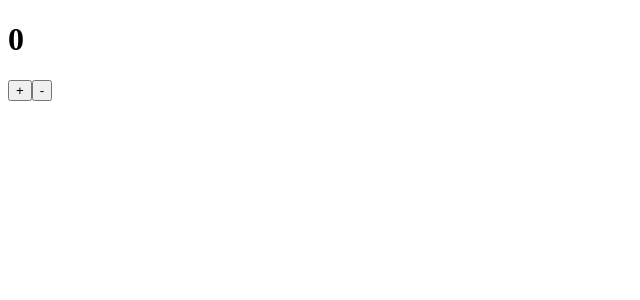
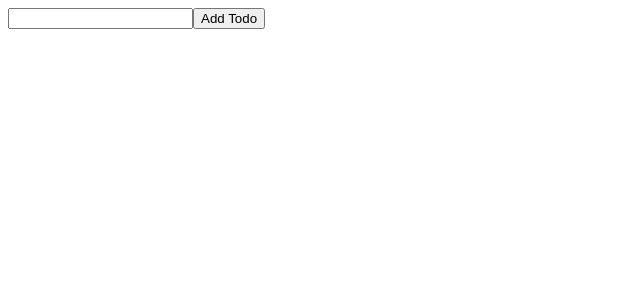
Before and after one commit to AJRedDevil/getting-started-with-redux, a React (Create React App) app: page / in a window 1280 px wide. Shown: the top 300 px of the page, without its empty margins (0-640 px from the left). Built offline with nearby package versions, Linux system fonts and the light colour scheme.

Commit message:
Implemented the view layer for todoapp reducer ADD_TODO

```diff
--- a/src/app.jsx
+++ b/src/app.jsx
@@ -1,12 +1,15 @@
 import React, { Component }  from 'react';
 
-import Counter from './counter';
+import TodoApp from './todo-app';
 
 class App extends Component {
     render() {
         return (
             <div>
-                <Counter />
+                <TodoApp
+                    store={this.props.store}
+                    todos={this.props.store.getState().todos}
+                />
             </div>
         );
     };
--- a/src/counter.jsx
+++ b/src/counter.jsx
@@ -1,6 +1,6 @@
 import React, { Component } from 'react';
 import CounterPresentation from './counter-presentation';
-import { counter } from './redux/reducer';
+import { counter } from './redux/counter-reducer';
 
 var redux = require('redux');
 const { createStore } = redux;
--- a/src/index.js
+++ b/src/index.js
@@ -2,8 +2,21 @@ import React from 'react';
 import ReactDOM from 'react-dom';
 
 import App from './app';
+import { todoApp } from './redux/reducer';
 
-ReactDOM.render(
-    <App />,
-    document.getElementById('root')
+const redux = require('redux');
+const { createStore } = redux;
+const store = createStore(
+    todoApp,
+    window.__REDUX_DEVTOOLS_EXTENSION__ && window.__REDUX_DEVTOOLS_EXTENSION__()
 );
+
+const render = () => {
+    ReactDOM.render(
+        <App store={store} />,
+        document.getElementById('root')
+    )
+};
+
+store.subscribe(render);
+render();
--- a/src/redux/reducer.js
+++ b/src/redux/reducer.js
@@ -1,14 +1,14 @@
-const counter = (state = 0, action) => {
-    switch (action.type) {
-        case 'INCREMENT':
-            return state + 1;
-        case 'DECREMENT':
-            return state - 1;
-        default:
-            return state;
-    }
-};
+import { todos, visibilityFilter } from './todo-reducer';
+
+const redux = require('redux');
+
+const { combineReducers } = redux;
+
+const todoApp = combineReducers({
+    todos,
+    visibilityFilter
+});
 
 export {
-    counter
+    todoApp
 }
--- /dev/null
+++ b/src/redux/todo-reducer.js
@@ -0,0 +1,52 @@
+const todo = (state, action) => {
+    switch (action.type) {
+        case 'ADD_TODO':
+            return {
+                id: action.id,
+                text: action.text,
+                completed: false
+            };
+        case 'TOGGLE_TODO':
+            if (state.id !== action.id) {
+                return state;
+            }
+
+            return Object.assign({}, state, {
+                completed: !state.completed
+            });
+        default:
+            return state;
+
+    }
+}
+
+const todos = (state = [], action) => {
+    switch (action.type) {
+        case 'ADD_TODO':
+            return [
+                ...state,
+                todo(undefined, action)
+            ];
+        case 'TOGGLE_TODO':
+            return state.map(t => todo(t, action));
+        default:
+            return state;
+    }
+};
+
+const visibilityFilter = (
+    state = 'SHOW_ALL',
+    action
+) => {
+    switch (action.type) {
+        case 'SET_VISIBILITY_FILTER':
+            return action.filter;
+        default:
+            return state;
+    }
+};
+
+export {
+    todos,
+    visibilityFilter
+}
--- /dev/null
+++ b/src/todo-app.jsx
@@ -0,0 +1,34 @@
+import React, { Component } from 'react';
+
+let nextTodoId = 0;
+class TodoApp extends Component {
+    render() {
+        const store = this.props.store;
+        return (
+            <div>
+                <input type="text" ref={node => {
+                    this.input = node;
+                }} />
+                <button onClick={() => {
+                    store.dispatch({
+                        type: 'ADD_TODO',
+                        text: this.input.value,
+                        id: nextTodoId++
+                    });
+                    this.input.value = '';
+                }}>
+                    Add Todo
+                </button>
+                <ul>
+                    {this.props.todos.map(todo =>
+                        <li key={todo.id}>
+                            {todo.text}
+                        </li>
+                    )}
+                </ul>
+            </div>
+        );
+    }
+}
+
+export default TodoApp;
```
Also changed, not shown: src/redux/counter-reducer.js (added, +14 -0 lines).
